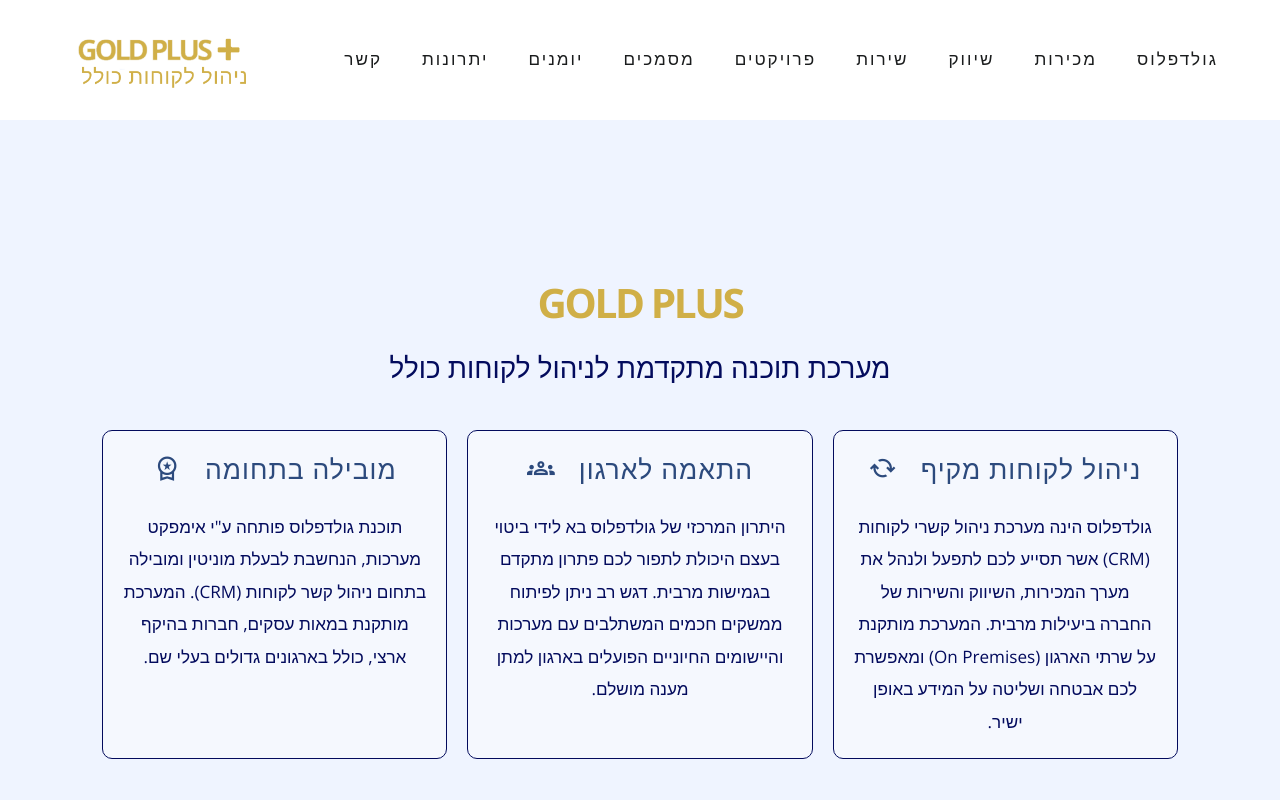
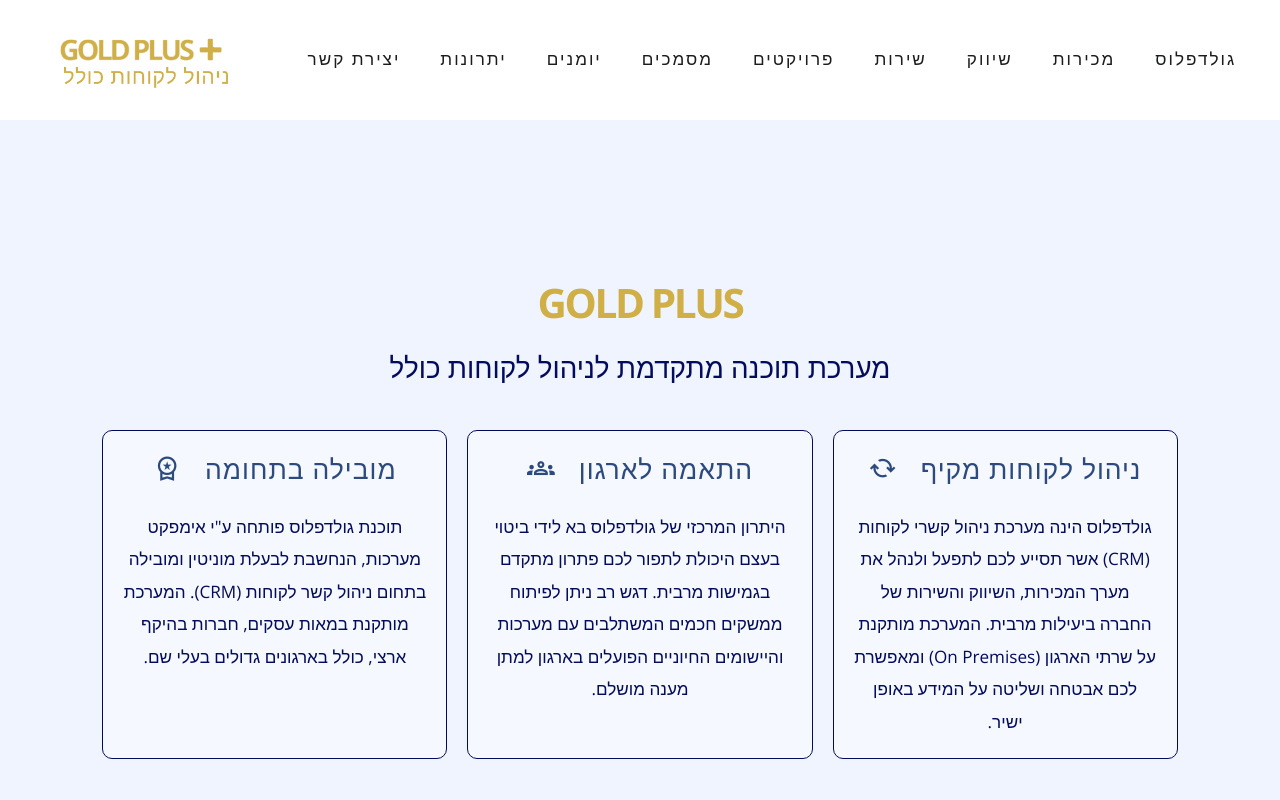
Before and after one commit to Yulitamara/goldplus, a website: page index.html in a window 1280 px wide. Shown: the top 800 px of the page. Drawn offline with nearby package versions, Linux system fonts and the light colour scheme.

Commit message:
Update index.html

```diff
--- a/index.html
+++ b/index.html
@@ -58,7 +58,7 @@
                     <a href="#advantages" id="contactNav">יתרונות</a>
                 </li>
                 <li class="header__nav--links__item">
-                    <a href="#contact" id="contactNav">קשר</a>
+                    <a href="#contact" id="contactNav">יצירת קשר</a>
                 </li>
             </ul>
 
```
